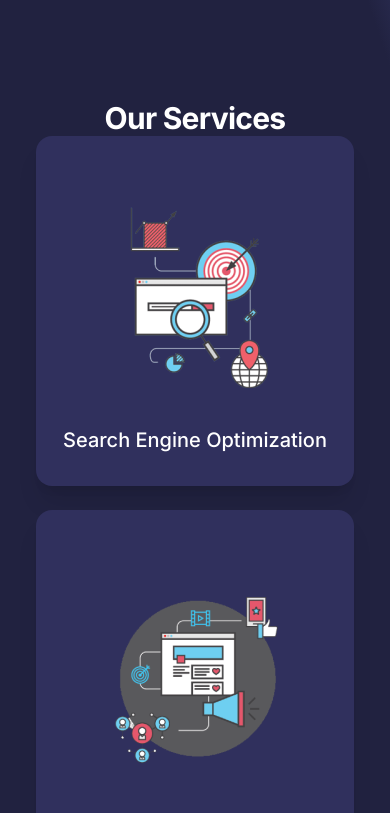
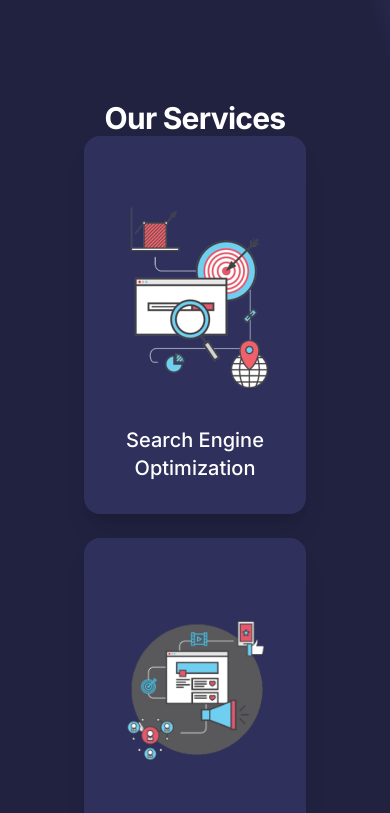
Before and after one commit to Gogoreds/puffer-dot-se, a Next.js app in the folder frontend/: page / in a window 390 px wide. Shown: the part 1080-1893 px from the top of the page. Built offline with nearby package versions, Linux system fonts and the light colour scheme.

Commit message:
Starting on Login/Register

```diff
--- a/frontend/src/components/Services.jsx
+++ b/frontend/src/components/Services.jsx
@@ -27,7 +27,7 @@ export function Services() {
               <span className="block">Our Services</span>
             </h2>
             {/* Cards */}
-            <div className="relative mx-auto max-w-2xl justify-center px-4 pb-8 text-center sm:px-6 sm:pt-12 lg:max-w-7xl lg:px-8 lg:pb-0">
+            <div className="relative mx-auto max-w-2xl justify-center px-16 pb-8 text-center sm:px-6 sm:pt-12 lg:max-w-7xl lg:px-8 lg:pb-0">
               <div className="relative space-y-6 lg:grid lg:grid-cols-3 lg:space-y-0">
                 <div className="mx-5 flex flex-col rounded-2xl bg-[#30305d] shadow-xl">
                   <div className="relative flex-1 px-6 pt-16 pb-8 md:px-8">
```
